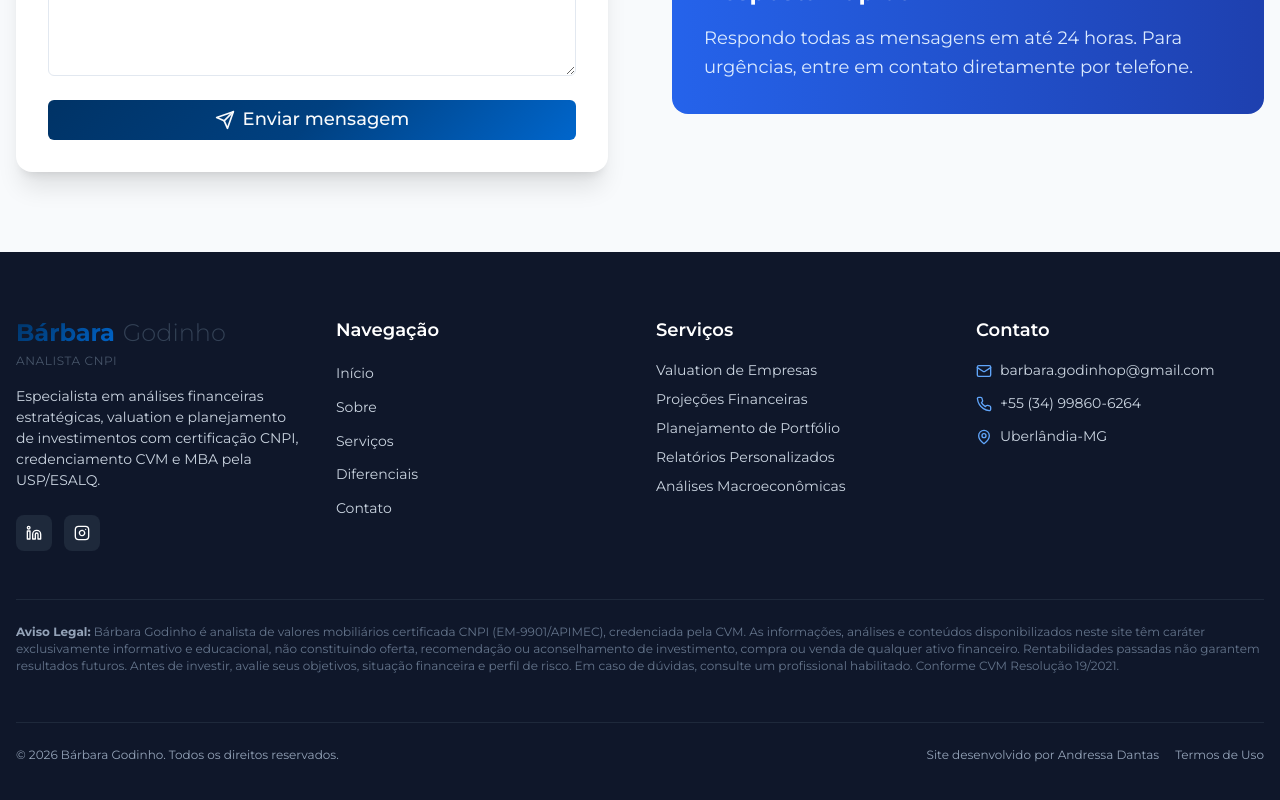
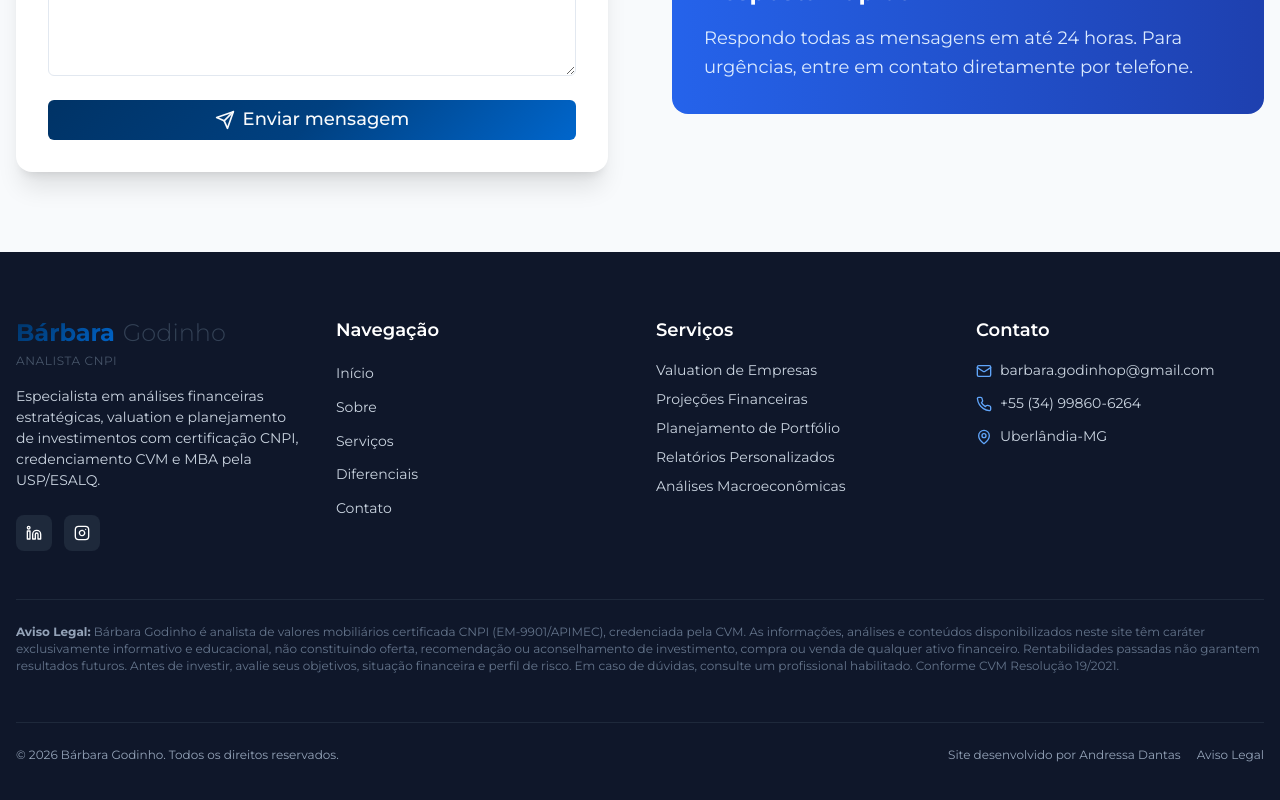
Before and after one commit to Andressadanfre/barbara-godinho-site, a React (Vite) app: page / in a window 1280 px wide. Shown: the part 6947-7747 px from the top of the page. Built offline with nearby package versions, Linux system fonts and the light colour scheme.

Commit message:
fix: substitui link morto 'Termos de Uso' por scroll ao Aviso Legal existente

```diff
--- a/src/components/Footer.jsx
+++ b/src/components/Footer.jsx
@@ -136,6 +136,7 @@ const Footer = () => {
         </div>
 
         <motion.div
+          id="aviso-legal"
           className="border-t border-slate-800 pt-6 pb-4 mt-0"
           initial={{ opacity: 0 }}
           whileInView={{ opacity: 1 }}
@@ -168,7 +169,12 @@ const Footer = () => {
           </p>
           <div className="flex space-x-4">
             <span className="text-xs text-slate-400 hover:text-white cursor-pointer">Site desenvolvido por Andressa Dantas</span>
-            <span className="text-xs text-slate-400 hover:text-white cursor-pointer">Termos de Uso</span>
+            <button
+              onClick={() => scrollToSection('aviso-legal')}
+              className="text-xs text-slate-400 hover:text-white cursor-pointer transition-colors"
+            >
+              Aviso Legal
+            </button>
           </div>
         </motion.div>
       </div>
```
